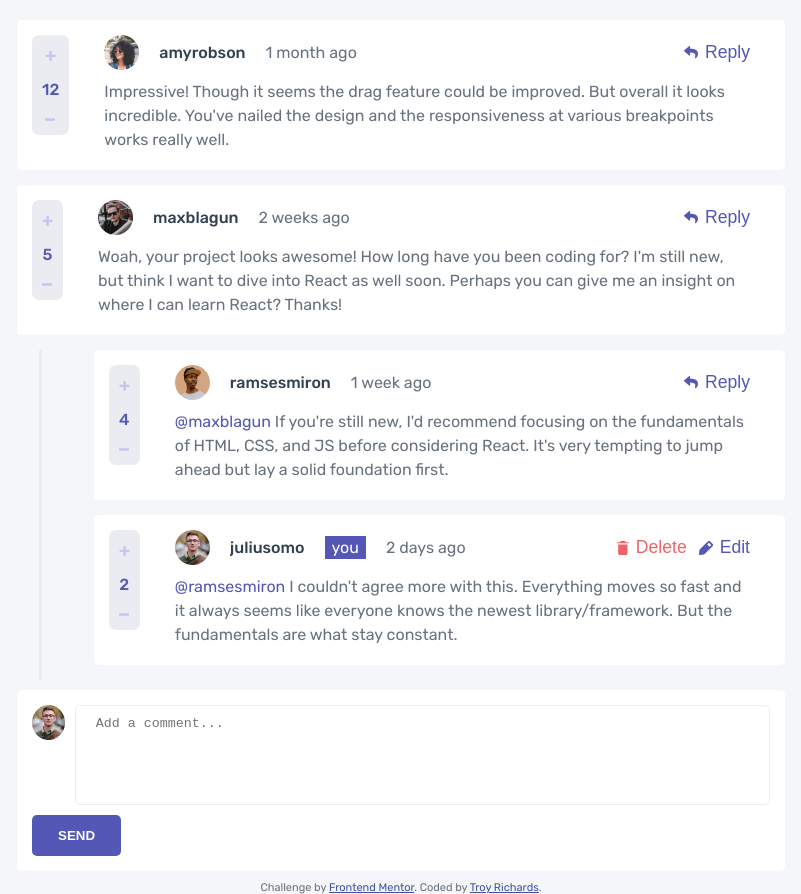
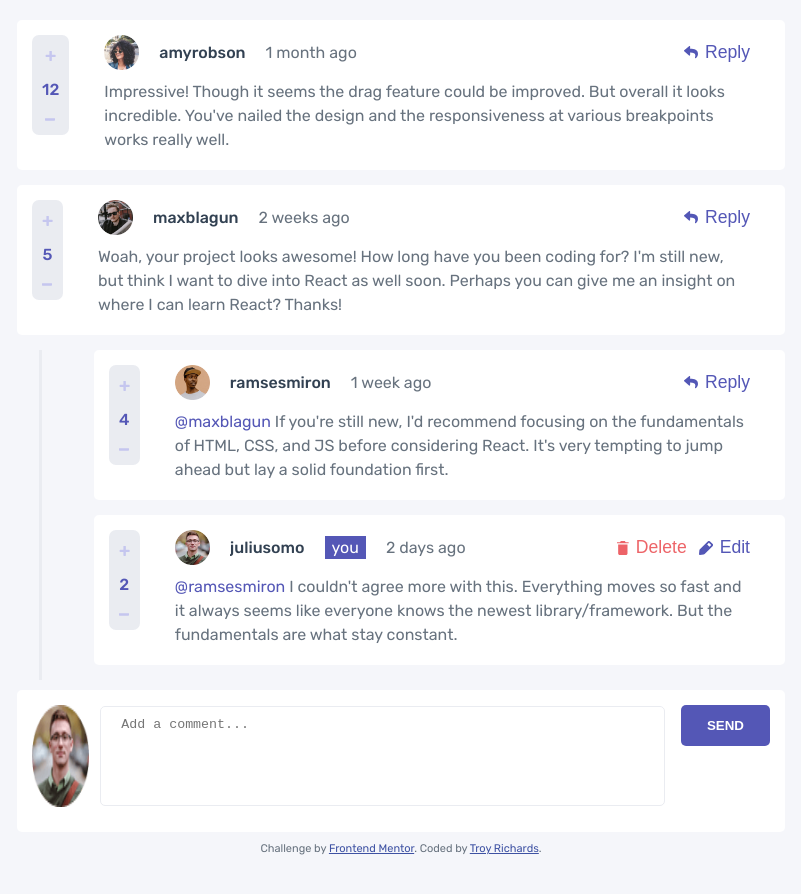
Before and after one commit to AyeTone/interactive-comment-section, a React (Create React App) app in the folder client/: page / in a window 1280 px wide. Shown: the whole page, without its empty margins (239-1040 px from the left). After the commit the page ends 855 px from the top, so only its background shows below. Built offline with nearby package versions, Linux system fonts and the light colour scheme.

Commit message:
Refactored InputBox for BEM

```diff
--- a/client/src/components/InputBox.jsx
+++ b/client/src/components/InputBox.jsx
@@ -22,16 +22,16 @@ const InputBox = ({ displayReply, setDisplayReply, id, replyingTo }) => {
       onSubmit={(e) => {
         handleSubmit(e);
       }}
-      className="form"
+      className="input-box"
     >
-      <div className="form__main">
+      <div className="input-box__body">
         <img
-          className="avatar desktop"
+          className="input-box__avatar tablet"
           src={currentUser.image.png}
           alt="Current User"
         />
         <textarea
-          className="input"
+          className="input-box__body--input"
           value={userInput}
           placeholder="Add a comment..."
           onChange={(e) => {
@@ -39,13 +39,13 @@ const InputBox = ({ displayReply, setDisplayReply, id, replyingTo }) => {
           }}
         />
       </div>
-      <div className="form__footer">
+      <div className="input-box__footer">
         <img
-          className="avatar mobile"
+          className="input-box__avatar mobile"
           src={currentUser.image.png}
           alt="Current User"
         />
-        <button className="submit" type="submit">
+        <button className="input-box__submit-btn" type="submit">
           SEND
         </button>
       </div>
--- a/client/src/styles/components/_inputBox.scss
+++ b/client/src/styles/components/_inputBox.scss
@@ -1,40 +1,36 @@
 @use "../abstracts/variables" as *;
 @use "../utils/breakpoints" as *;
 
-.form {
+.input-box {
   padding: 15px;
   margin: 10px auto;
 
   border-radius: $borderRad;
   background-color: $white;
 
-  @include breakpoint(desktop) {
-    display: flex;
-    align-items: flex-start;
-    gap: 15px;
+  .desktop {
+    @include breakpoint(tablet) {
+      display: unset;
+    }
+  }
 }
 
-  &__main {
-    @include breakpoint(tablet) {
-      display: flex;
-      gap: 10px;
-      flex: 9;
+.input-box__body {
+  margin-bottom: 10px;
+
+  &--avatar {
+    width: 30px;
   }
 
-    .input {
+  &--input {
+    width: 99%;
+    height: 100%;
+    min-height: 80px;
+    padding: 10px 20px;
+    margin: 1px;
     resize: none;
-      width: 100%;
-      height: 70px;
-
-      margin-bottom: 10px;
-      padding: 10px 20px;
-
-      border: 1px solid $liteGray;
-      border-radius: $borderRad;
-
-      @include breakpoint(tablet) {
-        height: 100px;
-      }
+    border-color: $liteGray;
+    border-radius: 5px;
 
     &:focus {
       outline: 1px solid $modBlue;
@@ -42,12 +38,13 @@
   }
 }
 
-  &__footer {
+.input-box__footer {
   display: flex;
   justify-content: space-between;
   align-items: center;
+}
 
-    .submit {
+.input-box__submit-btn {
   padding: 12px 25px;
 
   color: $white;
@@ -67,28 +64,32 @@
     transform: scale(0.8);
   }
 }
+
+/*
+
+      BREAKPOINTS
+
+*/
+
+@include breakpoint(tablet) {
+  .input-box {
+    display: flex;
+    align-items: flex-start;
+    gap: 15px;
   }
 
-  .desktop {
-    display: none;
+  .input-box__body {
+    display: flex;
+    gap: 10px;
+    flex: 9;
 
-    @include breakpoint(tablet) {
-      display: unset;
-    }
-  }
-
-  .mobile {
-    @include breakpoint(tablet) {
-      display: none;
-    }
-  }
-
-  .avatar {
-    width: 30px;
-
-    @include breakpoint(tablet) {
+    &--avatar {
       width: 35px;
       height: 35px;
     }
+
+    &--input {
+      min-height: 100px;
     }
   }
+}
--- a/client/src/styles/utils/_breakpoints.scss
+++ b/client/src/styles/utils/_breakpoints.scss
@@ -2,6 +2,13 @@
   @if $point == tablet {
     @media only screen and (min-width: 980px) {
       @content;
+      .mobile {
+        display: none;
+      }
+
+      .tablet {
+        display: flex;
+      }
     }
   }
   @if $point == desktop {
@@ -10,3 +17,7 @@
     }
   }
 }
+
+.tablet {
+  display: none;
+}
```
Also changed, not shown: client/src/styles/components/_comment.scss (+0 -12 lines), client/src/index.css. Lines whose indentation alone changed are shown as unchanged.
